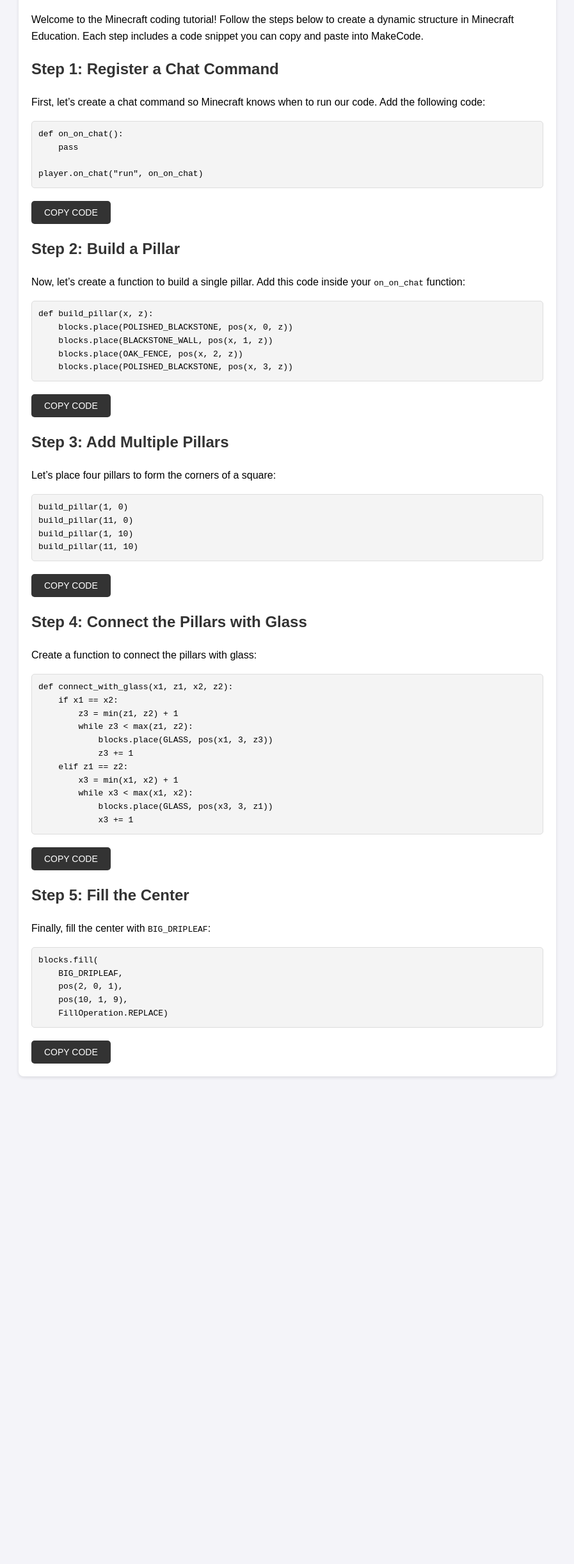
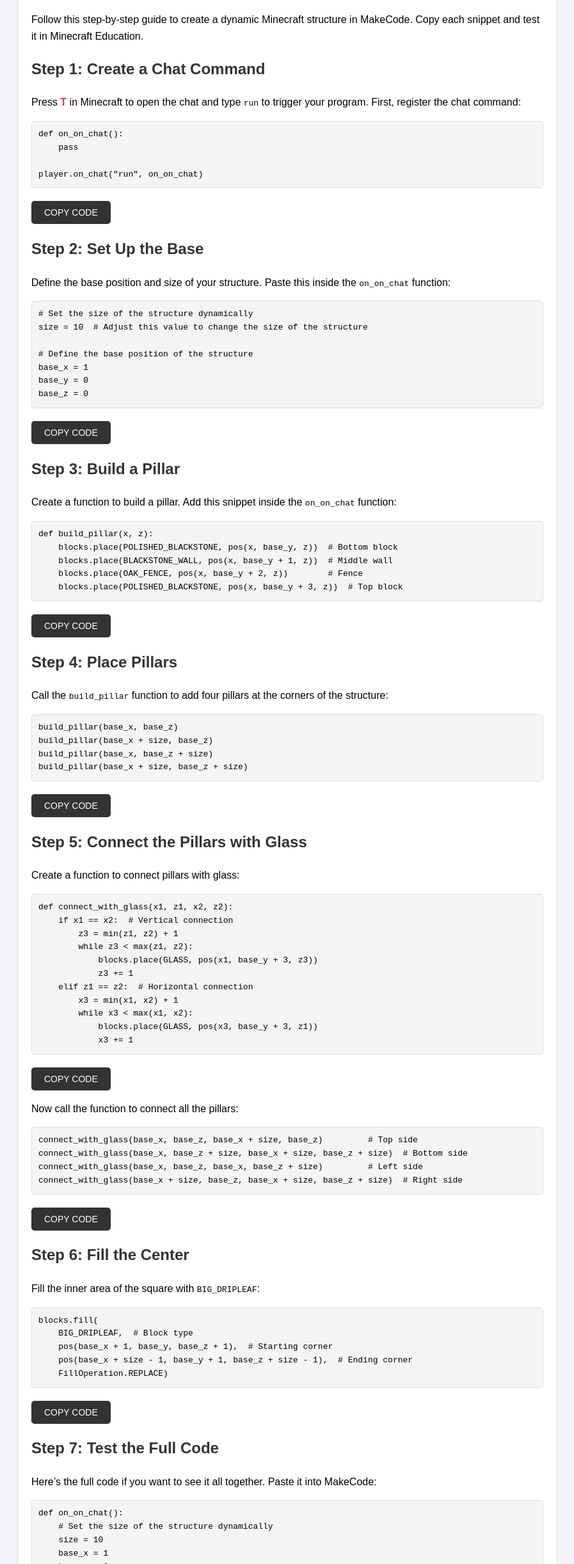
Before and after one commit to minecraftcodingcamper/minecraftcodingcamper, a plain HTML site: page index.html in a window 1280 px wide. Shown: the part 116-2560 px from the top of the page at 64% size, without its empty margins (191-1088 px from the left). Before the commit the page ends 1818 px from the top, so only its background shows below. Drawn offline with Linux system fonts and the light colour scheme.

Commit message:
Update index.html

```diff
--- a/index.html
+++ b/index.html
@@ -3,7 +3,7 @@
 <head>
     <meta charset="UTF-8">
     <meta name="viewport" content="width=device-width, initial-scale=1.0">
-    <title>Dynamic Minecraft Structure Tutorial</title>
+    <title>Minecraft Structure Tutorial</title>
     <style>
         body {
             font-family: Arial, sans-serif;
@@ -47,15 +47,19 @@
         button:hover {
             background: #555;
         }
+        .highlight {
+            color: #e63946;
+            font-weight: bold;
+        }
     </style>
 </head>
 <body>
     <div class="container">
         <h1>Dynamic Minecraft Structure Tutorial</h1>
-        <p>Welcome to the Minecraft coding tutorial! Follow the steps below to create a dynamic structure in Minecraft Education. Each step includes a code snippet you can copy and paste into MakeCode.</p>
+        <p>Follow this step-by-step guide to create a dynamic Minecraft structure in MakeCode. Copy each snippet and test it in Minecraft Education.</p>
 
-        <h2>Step 1: Register a Chat Command</h2>
-        <p>First, let’s create a chat command so Minecraft knows when to run our code. Add the following code:</p>
+        <h2>Step 1: Create a Chat Command</h2>
+        <p>Press <span class="highlight">T</span> in Minecraft to open the chat and type <code>run</code> to trigger your program. First, register the chat command:</p>
         <div class="snippet">
             <pre><code>def on_on_chat():
     pass
@@ -64,54 +68,124 @@ player.on_chat("run", on_on_chat)</code></pre>
         </div>
         <button onclick="copySnippet(0)">Copy Code</button>
 
-        <h2>Step 2: Build a Pillar</h2>
-        <p>Now, let’s create a function to build a single pillar. Add this code inside your <code>on_on_chat</code> function:</p>
+        <h2>Step 2: Set Up the Base</h2>
+        <p>Define the base position and size of your structure. Paste this inside the <code>on_on_chat</code> function:</p>
         <div class="snippet">
-            <pre><code>def build_pillar(x, z):
-    blocks.place(POLISHED_BLACKSTONE, pos(x, 0, z))
-    blocks.place(BLACKSTONE_WALL, pos(x, 1, z))
-    blocks.place(OAK_FENCE, pos(x, 2, z))
-    blocks.place(POLISHED_BLACKSTONE, pos(x, 3, z))</code></pre>
+            <pre><code># Set the size of the structure dynamically
+size = 10  # Adjust this value to change the size of the structure
+
+# Define the base position of the structure
+base_x = 1
+base_y = 0
+base_z = 0</code></pre>
         </div>
         <button onclick="copySnippet(1)">Copy Code</button>
 
-        <h2>Step 3: Add Multiple Pillars</h2>
-        <p>Let’s place four pillars to form the corners of a square:</p>
+        <h2>Step 3: Build a Pillar</h2>
+        <p>Create a function to build a pillar. Add this snippet inside the <code>on_on_chat</code> function:</p>
         <div class="snippet">
-            <pre><code>build_pillar(1, 0)
-build_pillar(11, 0)
-build_pillar(1, 10)
-build_pillar(11, 10)</code></pre>
+            <pre><code>def build_pillar(x, z):
+    blocks.place(POLISHED_BLACKSTONE, pos(x, base_y, z))  # Bottom block
+    blocks.place(BLACKSTONE_WALL, pos(x, base_y + 1, z))  # Middle wall
+    blocks.place(OAK_FENCE, pos(x, base_y + 2, z))        # Fence
+    blocks.place(POLISHED_BLACKSTONE, pos(x, base_y + 3, z))  # Top block</code></pre>
         </div>
         <button onclick="copySnippet(2)">Copy Code</button>
 
-        <h2>Step 4: Connect the Pillars with Glass</h2>
-        <p>Create a function to connect the pillars with glass:</p>
+        <h2>Step 4: Place Pillars</h2>
+        <p>Call the <code>build_pillar</code> function to add four pillars at the corners of the structure:</p>
         <div class="snippet">
-            <pre><code>def connect_with_glass(x1, z1, x2, z2):
-    if x1 == x2:
-        z3 = min(z1, z2) + 1
-        while z3 < max(z1, z2):
-            blocks.place(GLASS, pos(x1, 3, z3))
-            z3 += 1
-    elif z1 == z2:
-        x3 = min(x1, x2) + 1
-        while x3 < max(x1, x2):
-            blocks.place(GLASS, pos(x3, 3, z1))
-            x3 += 1</code></pre>
+            <pre><code>build_pillar(base_x, base_z)
+build_pillar(base_x + size, base_z)
+build_pillar(base_x, base_z + size)
+build_pillar(base_x + size, base_z + size)</code></pre>
         </div>
         <button onclick="copySnippet(3)">Copy Code</button>
 
-        <h2>Step 5: Fill the Center</h2>
-        <p>Finally, fill the center with <code>BIG_DRIPLEAF</code>:</p>
+        <h2>Step 5: Connect the Pillars with Glass</h2>
+        <p>Create a function to connect pillars with glass:</p>
+        <div class="snippet">
+            <pre><code>def connect_with_glass(x1, z1, x2, z2):
+    if x1 == x2:  # Vertical connection
+        z3 = min(z1, z2) + 1
+        while z3 < max(z1, z2):
+            blocks.place(GLASS, pos(x1, base_y + 3, z3))
+            z3 += 1
+    elif z1 == z2:  # Horizontal connection
+        x3 = min(x1, x2) + 1
+        while x3 < max(x1, x2):
+            blocks.place(GLASS, pos(x3, base_y + 3, z1))
+            x3 += 1</code></pre>
+        </div>
+        <button onclick="copySnippet(4)">Copy Code</button>
+        <p>Now call the function to connect all the pillars:</p>
+        <div class="snippet">
+            <pre><code>connect_with_glass(base_x, base_z, base_x + size, base_z)         # Top side
+connect_with_glass(base_x, base_z + size, base_x + size, base_z + size)  # Bottom side
+connect_with_glass(base_x, base_z, base_x, base_z + size)         # Left side
+connect_with_glass(base_x + size, base_z, base_x + size, base_z + size)  # Right side</code></pre>
+        </div>
+        <button onclick="copySnippet(5)">Copy Code</button>
+
+        <h2>Step 6: Fill the Center</h2>
+        <p>Fill the inner area of the square with <code>BIG_DRIPLEAF</code>:</p>
         <div class="snippet">
             <pre><code>blocks.fill(
-    BIG_DRIPLEAF,
-    pos(2, 0, 1),
-    pos(10, 1, 9),
+    BIG_DRIPLEAF,  # Block type
+    pos(base_x + 1, base_y, base_z + 1),  # Starting corner
+    pos(base_x + size - 1, base_y + 1, base_z + size - 1),  # Ending corner
     FillOperation.REPLACE)</code></pre>
         </div>
-        <button onclick="copySnippet(4)">Copy Code</button>
+        <button onclick="copySnippet(6)">Copy Code</button>
+
+        <h2>Step 7: Test the Full Code</h2>
+        <p>Here’s the full code if you want to see it all together. Paste it into MakeCode:</p>
+        <div class="snippet">
+            <pre><code>def on_on_chat():
+    # Set the size of the structure dynamically
+    size = 10
+    base_x = 1
+    base_y = 0
+    base_z = 0
+
+    def build_pillar(x, z):
+        blocks.place(POLISHED_BLACKSTONE, pos(x, base_y, z))
+        blocks.place(BLACKSTONE_WALL, pos(x, base_y + 1, z))
+        blocks.place(OAK_FENCE, pos(x, base_y + 2, z))
+        blocks.place(POLISHED_BLACKSTONE, pos(x, base_y + 3, z))
+
+    def connect_with_glass(x1, z1, x2, z2):
+        if x1 == x2:
+            z3 = min(z1, z2) + 1
+            while z3 < max(z1, z2):
+                blocks.place(GLASS, pos(x1, base_y + 3, z3))
+                z3 += 1
+        elif z1 == z2:
+            x3 = min(x1, x2) + 1
+            while x3 < max(x1, x2):
+                blocks.place(GLASS, pos(x3, base_y + 3, z1))
+                x3 += 1
+
+    build_pillar(base_x, base_z)
+    build_pillar(base_x + size, base_z)
+    build_pillar(base_x, base_z + size)
+    build_pillar(base_x + size, base_z + size)
+
+    connect_with_glass(base_x, base_z, base_x + size, base_z)
+    connect_with_glass(base_x, base_z + size, base_x + size, base_z + size)
+    connect_with_glass(base_x, base_z, base_x, base_z + size)
+    connect_with_glass(base_x + size, base_z, base_x + size, base_z + size)
+
+    blocks.fill(
+        BIG_DRIPLEAF,
+        pos(base_x + 1, base_y, base_z + 1),
+        pos(base_x + size - 1, base_y + 1, base_z + size - 1),
+        FillOperation.REPLACE
+    )
+
+player.on_chat("run", on_on_chat)</code></pre>
+        </div>
+        <button onclick="copySnippet(7)">Copy Code</button>
     </div>
     <script>
         const snippets = document.querySelectorAll("pre code");
```
